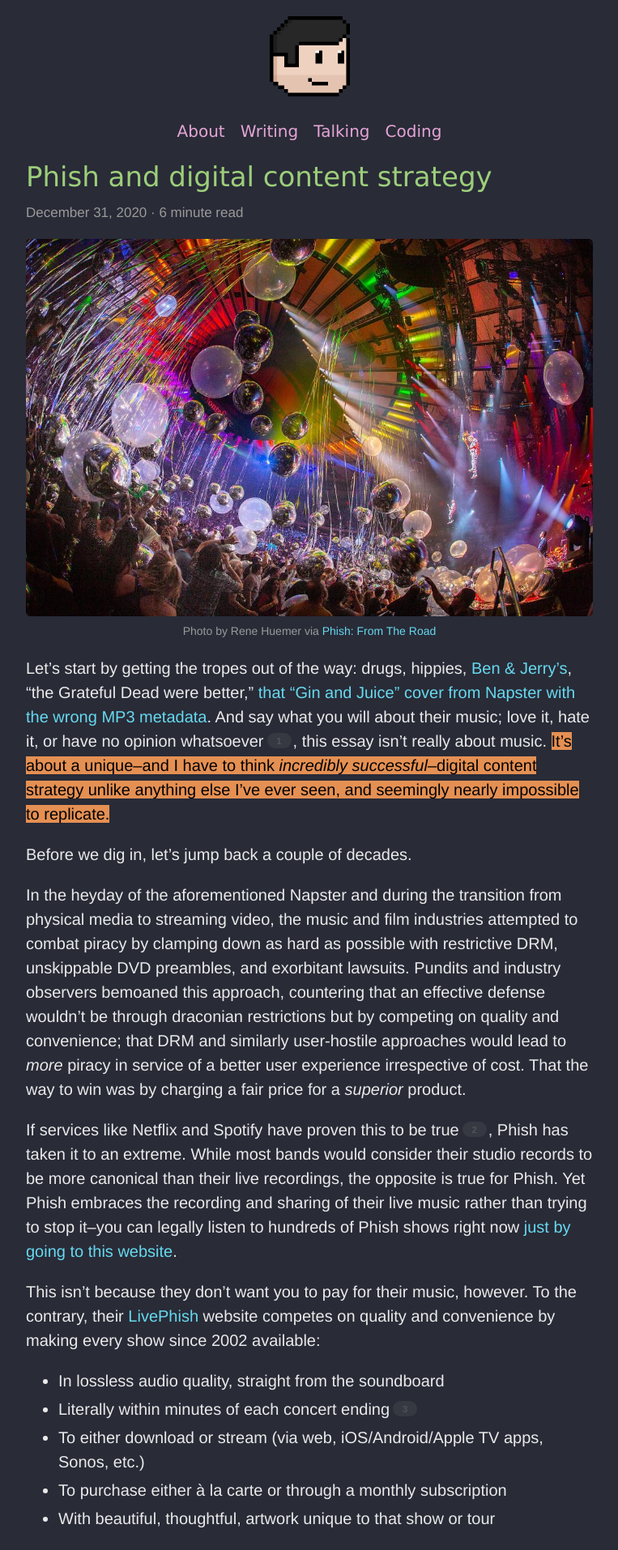
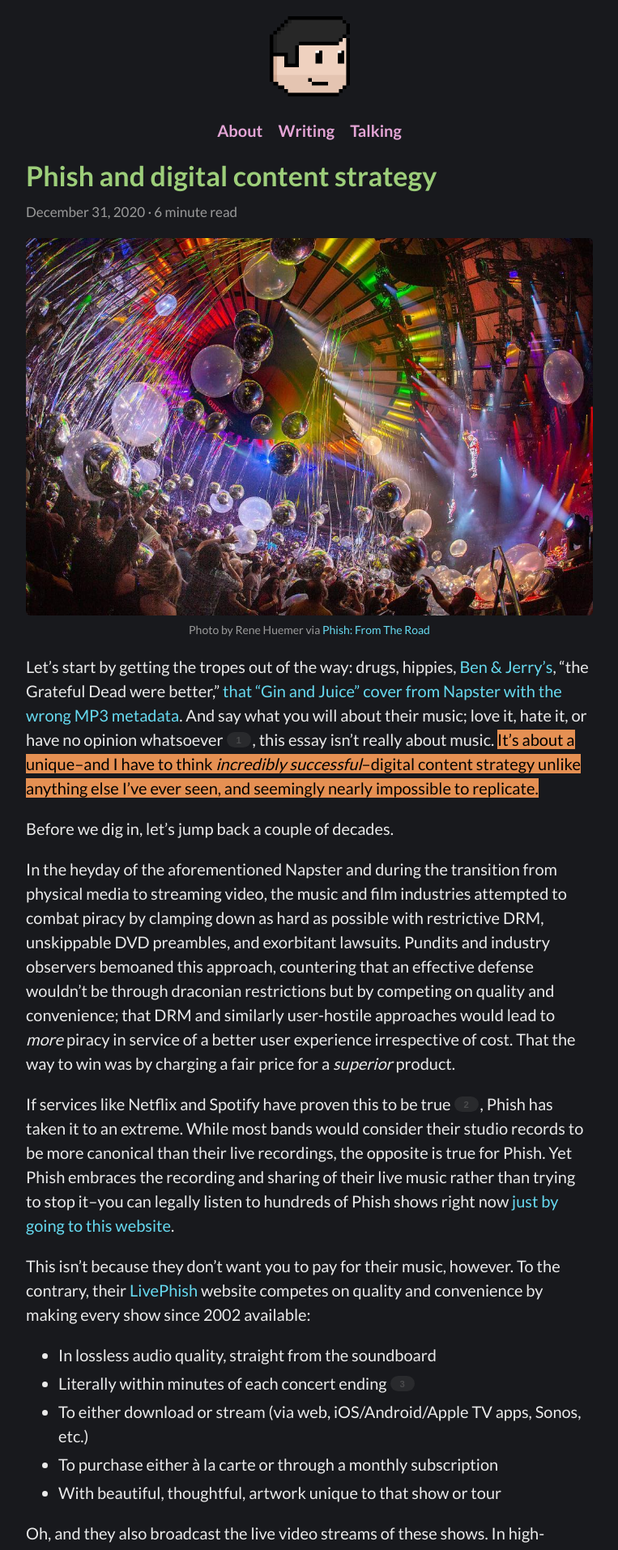
Before and after one commit to irace/irace.github.com, a Jekyll site: the page built from index.html, in a window 1280 px wide. Shown: the top 1914 px of the page at 81% size, without its empty margins (258-1021 px from the left). Built offline with Jekyll 4.4.1, drawn with Linux system fonts in a browser that asks for light colours; the list of posts is cut into pages by our own code; comment, search, counter and statistics services are not loaded.

Commit message:
A few nice stylistic updates

```diff
--- a/_includes/head.html
+++ b/_includes/head.html
@@ -37,6 +37,9 @@
 
   <link rel="shortcut icon" href="{{ site.baseurl }}/public/favicon.png" />
 
+  <link rel="preconnect" href="https://fonts.gstatic.com">
+  <link href="https://fonts.googleapis.com/css2?family=Lato:wght@400;700&display=swap" rel="stylesheet">
+
   <script src="https://cdnjs.cloudflare.com/ajax/libs/jquery/2.2.4/jquery.min.js"></script>
   <script src="{{ site.baseurl }}/public/bigfoot.min.js"></script>
 
--- a/_layouts/default.html
+++ b/_layouts/default.html
@@ -10,8 +10,7 @@
         </div>
 
         <nav>
-          <a href="/about/">About</a>&nbsp;&nbsp; <a href="/writing/">Writing</a>&nbsp;&nbsp; <a href="/talking/">Talking</a>&nbsp;&nbsp;
-          <a href="http://github.com/irace">Coding</a>
+          <a href="/about/">About</a>&nbsp;&nbsp;&nbsp;&nbsp; <a href="/writing/">Writing</a>&nbsp;&nbsp;&nbsp;&nbsp; <a href="/talking/">Talking</a>
         </nav>
       </header>
 
--- a/public/styles.css
+++ b/public/styles.css
@@ -1,9 +1,9 @@
 html {
-  font-family: "San Francisco", Helvetica, Arial, san-serif;
+  font-family: 'Lato', sans-serif;
 }
 
 body {
-  background-color: #292b37;
+  background-color: #18191d;
   -webkit-font-smoothing: antialiased;
 }
 
@@ -35,7 +35,7 @@
 /* Navigation */
 
 nav {
-  font-family: "Myriad Set Pro", "Lucida Grande", "Helvetica Neue", "Helvetica", "Arial", "Verdana", "sans-serif";
+  font-weight: bold;
   text-align: center;
 }
 
@@ -48,8 +48,7 @@
 h1,
 h2,
 h3 {
-  font-family: "Myriad Set Pro", "Lucida Grande", "Helvetica Neue", "Helvetica", "Arial", "Verdana", "sans-serif";
-  font-weight: normal;
+  font-weight: bold;
 }
 
 h1 {
@@ -157,6 +156,12 @@
   font-weight: normal !important;
 }
 
+/* Pagination */
+
+a.pagination-item:hover {
+  background-color: #474747;
+}
+
 /* Footer */
 
 footer,
--- a/resume/styles.scss
+++ b/resume/styles.scss
@@ -6,7 +6,7 @@
 
 .resume {
   .yellowtail {
-    font-family: "Yellowtail", cursive;
+      -family: "Yellowtail", cursive;
   }
 
   a:not(.unstyled) {
```
